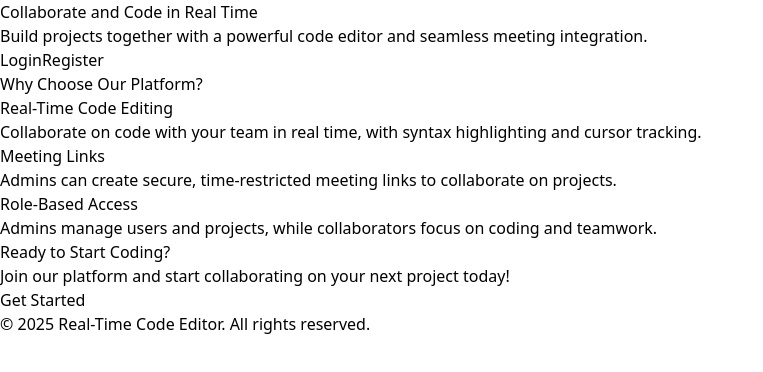
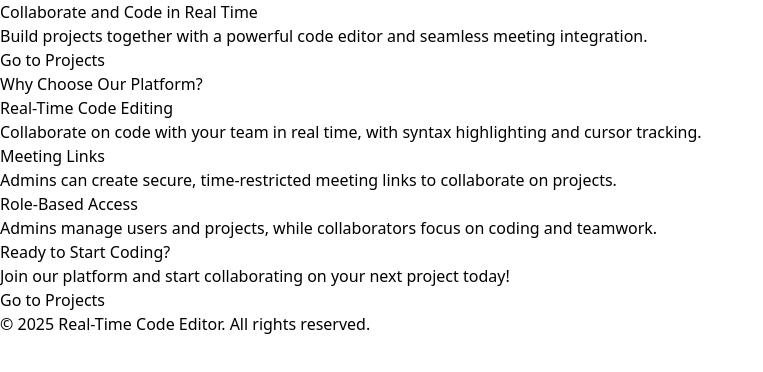
Before and after one commit to PrinceSingh1005/SpaceCode, a React (Vite) app in the folder client/: page / in a window 1280 px wide. Shown: the top 372 px of the page, without its empty margins (0-763 px from the left). Built offline with nearby package versions, Linux system fonts and the light colour scheme; sample sign-in values are in the browser's storage.

Commit message:
authorization implementated

```diff
--- a/client/src/App.jsx
+++ b/client/src/App.jsx
@@ -1,21 +1,54 @@
 import React from 'react';
-import { BrowserRouter, Routes, Route } from 'react-router-dom';
+import { BrowserRouter, Routes, Route, Navigate } from 'react-router-dom';
 import Login from './components/Auth/Login';
 import Register from './components/Auth/Register';
 import ProjectDashboard from './components/ProjectDashboard';
 import Meeting from './pages/Meeting';
 import Home from './pages/Home';
+import { AuthProvider } from './context/AuthContext';
+import ProtectedRoute from './components/ProtectedRoute';
 
 const App = () => {
   return (
     <BrowserRouter>
-      <Routes>
-        <Route path="/" element={<Home />} />
-        <Route path="/login" element={<Login />} />
-        <Route path="/register" element={<Register />} />
-        <Route path="/projects" element={<ProjectDashboard />} />
-        <Route path="/meeting/:meetingId" element={<Meeting />} />
-      </Routes>
+      <AuthProvider>
+        <Routes>
+          <Route path="/" element={<Home />} />
+          <Route
+            path="/login"
+            element={
+              <ProtectedRoute>
+                <Login />
+              </ProtectedRoute>
+            }
+          />
+          <Route
+            path="/register"
+            element={
+              <ProtectedRoute>
+                <Register />
+              </ProtectedRoute>
+            }
+          />
+          <Route
+            path="/projects"
+            element={
+              <ProtectedRoute allowedRoles={['user', 'admin']}>
+                <ProjectDashboard />
+              </ProtectedRoute>
+            }
+          />
+          <Route
+            path="/meeting/:meetingId"
+            element={
+              <ProtectedRoute allowedRoles={['user', 'admin']}>
+                <Meeting />
+              </ProtectedRoute>
+            }
+          />
+          <Route path="*" element={<Navigate to="/" />} />
+        </Routes>
+      </AuthProvider>
     </BrowserRouter>
   );
 };
--- /dev/null
+++ b/client/src/Context/AuthContext.jsx
@@ -0,0 +1,85 @@
+import React, { createContext, useState, useEffect, useContext } from 'react';
+import { useNavigate } from 'react-router-dom';
+
+// Helper function to decode JWT payload
+function decodeJwt(token) {
+  if (!token) return {};
+  try {
+    const payload = token.split('.')[1];
+    return JSON.parse(atob(payload));
+  } catch {
+    return {};
+  }
+}
+
+const AuthContext = createContext();
+
+export const AuthProvider = ({ children }) => {
+  const [user, setUser] = useState(null);
+  const [token, setToken] = useState(localStorage.getItem('token') || null);
+  const [role, setRole] = useState(null);
+  const [loading, setLoading] = useState(true);
+  const navigate = useNavigate();
+
+  useEffect(() => {
+    const initializeAuth = () => {
+      const storedToken = localStorage.getItem('token');
+      if (storedToken) {
+        try {
+          const decoded = decodeJwt(storedToken);
+          setUser(decoded?.id);
+          setRole(decoded?.role || 'user');
+          setToken(storedToken);
+        } catch (err) {
+          console.error('Token validation error:', err.message);
+          logout();
+        }
+      }
+      setLoading(false);
+    };
+
+    initializeAuth();
+  }, []);
+
+  const login = (newToken) => {
+    localStorage.setItem('token', newToken);
+    try {
+      const decoded = decodeJwt(newToken);
+      setUser(decoded.id);
+      setRole(decoded.role || 'user');
+      setToken(newToken);
+      navigate('/projects');
+    } catch (err) {
+      console.error('Login token error:', err.message);
+    }
+  };
+
+  const logout = () => {
+    localStorage.removeItem('token');
+    setUser(null);
+    setRole(null);
+    setToken(null);
+    navigate('/login');
+  };
+
+  const value = {
+    user,
+    token,
+    role,
+    login,
+    logout,
+    loading,
+  };
+
+  return <AuthContext.Provider value={value}>{!loading && children}</AuthContext.Provider>;
+};
+
+export const useAuth = () => {
+  const context = useContext(AuthContext);
+  if (!context) {
+    throw new Error('useAuth must be used within an AuthProvider');
+  }
+  return context;
+};
+
+export default AuthContext;
--- a/client/src/components/ProjectDashboard.jsx
+++ b/client/src/components/ProjectDashboard.jsx
@@ -289,7 +289,10 @@ const ProjectDashboard = () => {
   );
 
   // Helper to check if user is a collaborator
-  const isCollaborator = selectedProject?.collaborators?.includes(userId);
+  const isCollaborator =
+    selectedProject &&
+    (selectedProject.owner !== userId ||
+      selectedProject.collaborators?.includes(userId));
 
   return (
     <div className="relative flex flex-col lg:flex-row h-screen bg-gray-50 text-gray-800 overflow-hidden">
@@ -297,7 +300,7 @@ const ProjectDashboard = () => {
       {!isCollaborator ? (
         <button
           onClick={() => setIsColabOpen(!isColabOpen)}
-          className="absolute top-8 right-20 z-30 px-4 py-2 bg-blue-600 text-white rounded-lg shadow hover:bg-blue-700 transition-opacity duration-300"
+          className="absolute top-4 right-10 z-30 px-4 py-2 bg-blue-600 text-white rounded-lg shadow hover:bg-blue-700 transition-opacity duration-300"
         >
           Colab
         </button>
@@ -370,7 +373,7 @@ const ProjectDashboard = () => {
         {renderSidebarContent()}
       </aside>
 
-      <main className="flex-1 p-6 overflow-y-auto">
+      <main className="flex-1 mt-14 p-6 overflow-y-auto">
         {loading && !selectedProject && (
           <div className="bg-white p-10 rounded-lg shadow text-center text-gray-500">
             Loading projects...
--- /dev/null
+++ b/client/src/components/ProtectedRoute.jsx
@@ -0,0 +1,31 @@
+import React from 'react';
+import { Navigate, useLocation } from 'react-router-dom';
+import { useAuth } from '../context/AuthContext';
+
+const ProtectedRoute = ({ children, allowedRoles }) => {
+  const { user, role, loading } = useAuth();
+  const location = useLocation();
+
+  if (loading) {
+    return <div className="text-center p-4">Loading authentication...</div>;
+  }
+
+  // Redirect authenticated users from /login or /register to /projects
+  if (user && (location.pathname === '/login' || location.pathname === '/register')) {
+    return <Navigate to="/projects" replace />;
+  }
+
+  // Check if the route requires authentication and user is not logged in
+  if (!user && (location.pathname === '/projects' || location.pathname.startsWith('/meeting/'))) {
+    return <Navigate to="/login" replace state={{ from: location }} />;
+  }
+
+  // Check role-based access if specified
+  if (allowedRoles && user && !allowedRoles.includes(role)) {
+    return <Navigate to="/" replace />;
+  }
+
+  return children;
+};
+
+export default ProtectedRoute;
--- a/client/src/index.css
+++ b/client/src/index.css
@@ -1,11 +1,3 @@
-/* Add this to your global CSS if needed */
-html,
-body,
-#root {
-  height: 100%;
-  overflow: hidden;
-}
-
 @tailwind base;
 @tailwind components;
 @tailwind utilities;
--- a/client/src/pages/Home.jsx
+++ b/client/src/pages/Home.jsx
@@ -1,7 +1,10 @@
 import React from 'react';
 import { Link } from 'react-router-dom';
+import { useAuth } from '../Context/AuthContext';
 
 const Home = () => {
+  const { user } = useAuth();
+
   return (
     <div className="min-h-screen bg-gray-100">
       {/* Hero Section */}
@@ -14,6 +17,8 @@ const Home = () => {
             Build projects together with a powerful code editor and seamless meeting integration.
           </p>
           <div className="space-x-4">
+            {!user ? (
+              <>
                 <Link
                   to="/login"
                   className="inline-block px-6 py-3 bg-white text-blue-600 font-semibold rounded-md hover:bg-gray-200 transition-colors"
@@ -26,6 +31,15 @@ const Home = () => {
                 >
                   Register
                 </Link>
+              </>
+            ) : (
+              <Link
+                to="/projects"
+                className="inline-block px-6 py-3 bg-blue-800 text-white font-semibold rounded-md hover:bg-blue-900 transition-colors"
+              >
+                Go to Projects
+              </Link>
+            )}
           </div>
         </div>
       </header>
@@ -68,19 +82,28 @@ const Home = () => {
           <p className="text-lg text-gray-600 mb-8">
             Join our platform and start collaborating on your next project today!
           </p>
+          {!user ? (
             <Link
               to="/register"
               className="inline-block px-6 py-3 bg-blue-600 text-white font-semibold rounded-md hover:bg-blue-700 transition-colors"
             >
               Get Started
             </Link>
+          ) : (
+            <Link
+              to="/projects"
+              className="inline-block px-6 py-3 bg-blue-600 text-white font-semibold rounded-md hover:bg-blue-700 transition-colors"
+            >
+              Go to Projects
+            </Link>
+          )}
         </div>
       </section>
 
       {/* Footer */}
       <footer className="bg-gray-800 text-white py-8">
         <div className="container mx-auto px-4 text-center">
-          <p>&copy; {new Date().getFullYear()} Real-Time Code Editor. All rights reserved.</p>
+          <p>© {new Date().getFullYear()} Real-Time Code Editor. All rights reserved.</p>
         </div>
       </footer>
     </div>
```
Lines whose indentation alone changed are shown as unchanged.
